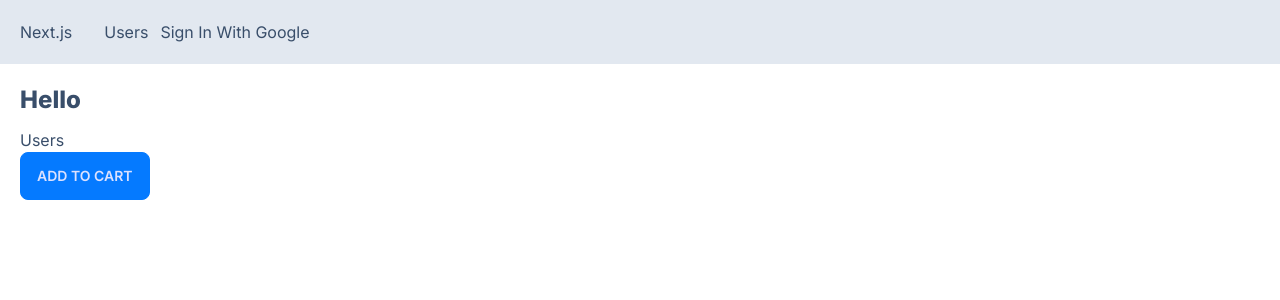
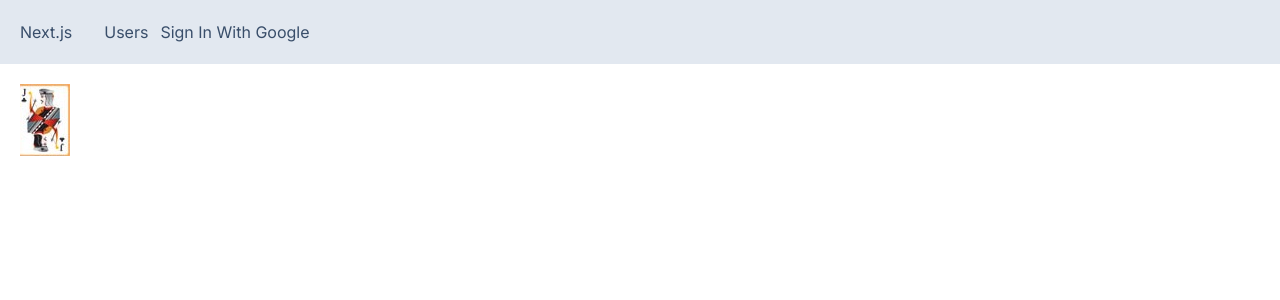
Before and after one commit to Ptown2442/next-app, a Next.js app: page / in a window 1280 px wide. Shown: the top 300 px of the page. Built offline with nearby package versions, Linux system fonts and the light colour scheme; no server answers.

Commit message:
optimization initial

```diff
--- a/app/page.tsx
+++ b/app/page.tsx
@@ -1,4 +1,5 @@
 import Image from "next/image";
+import jack from "@/public/images/Jc.jpg";
 import Link from "next/link";
 import ProductCard from "./components/ProductCard";
 import { getServerSession } from "next-auth";
@@ -9,9 +10,7 @@ export default async function Home() {
 
   return (
     <main>
-      <h1>Hello {session && <span>{session.user!.name}</span>}</h1>
-      <Link href="/users">Users</Link>
-      <ProductCard />
+      <Image src={jack} alt="jack playing card" />
     </main>
   );
 }
```
Also changed, not shown: public/images/Jc.jpg (added).
